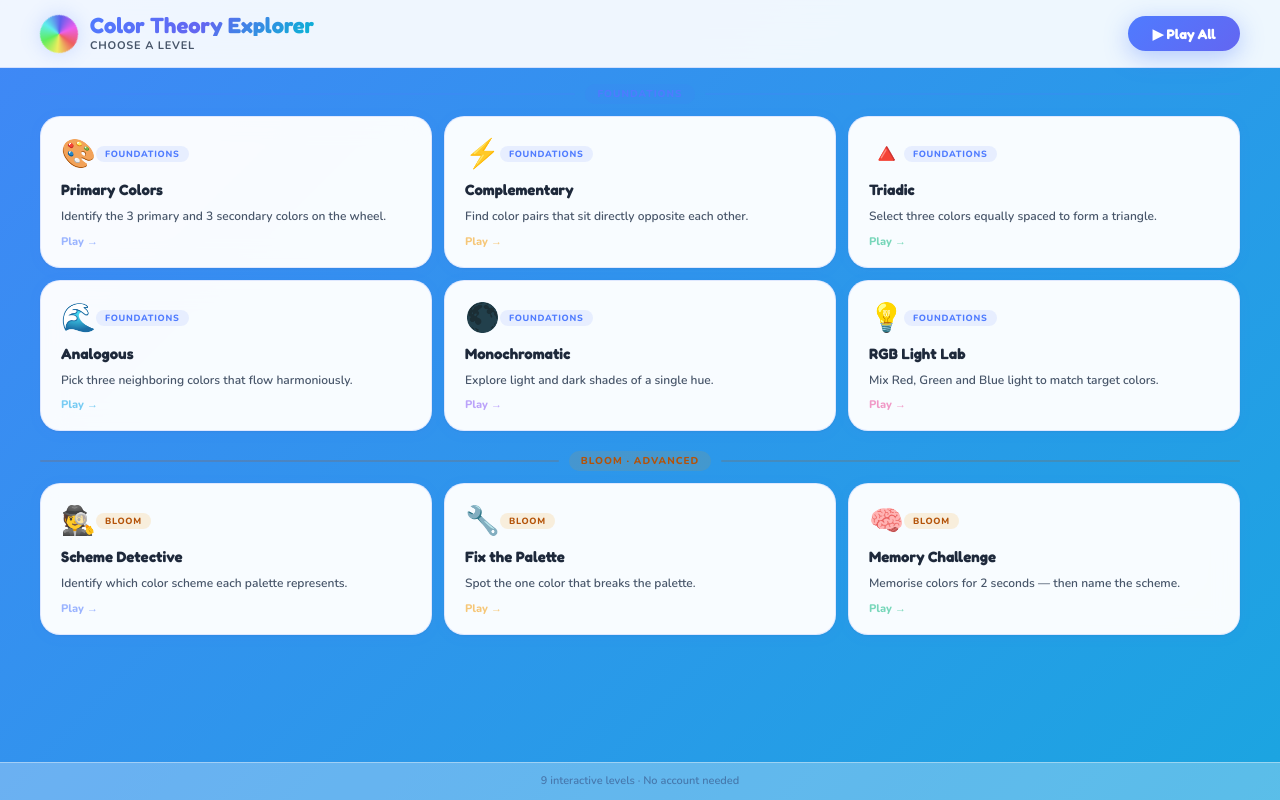
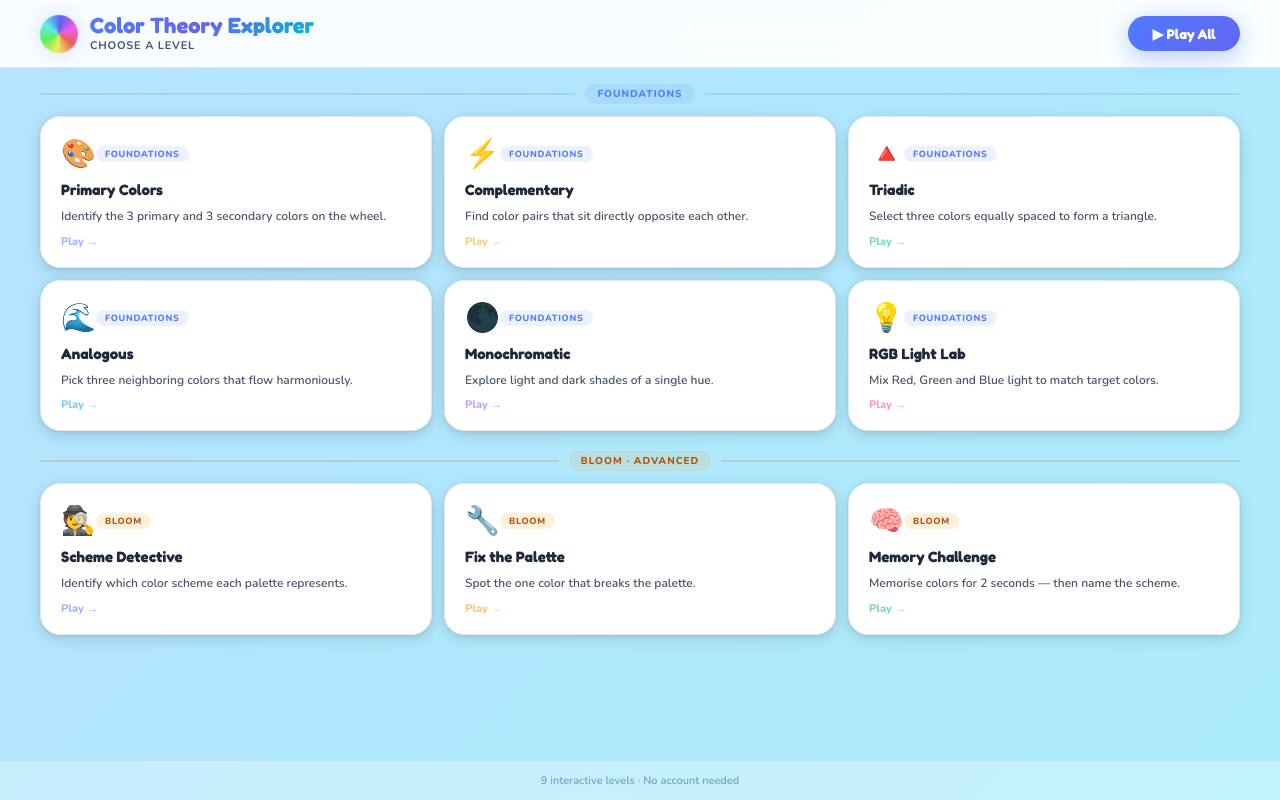
Before and after one commit to sunnykotar/color-quest, a React (Vite) app: page / in a window 1280 px wide. Both pictures are taken after a click on the button "Start Learning ✦". Built offline with nearby package versions, Linux system fonts and the light colour scheme.

Commit message:
updated files

```diff
--- a/src/components/StartScreen.jsx
+++ b/src/components/StartScreen.jsx
@@ -65,16 +65,16 @@ function ModeCard({ card, onStart }) {
         padding: "18px 20px",
         borderRadius: 20,
         background: hov
-          ? `linear-gradient(135deg,${card.accent}18,${card.accent}0c)`
-          : "rgba(255,255,255,0.97)",
-        backdropFilter: "blur(12px)",
-        WebkitBackdropFilter: "blur(12px)",
-        border: `1.5px solid ${hov ? card.accent + "55" : "rgba(79,123,255,0.15)"}`,
+          ? `linear-gradient(135deg, ${card.accent}12, #fff 60%)`
+          : "#ffffff",
+        backdropFilter: "none",
+        WebkitBackdropFilter: "none",
+        border: `1.5px solid ${hov ? card.accent + "66" : "#e2e8f0"}`,
         boxShadow: hov
-          ? `0 10px 36px ${card.accent}22, 0 2px 8px rgba(79,123,255,0.12)`
-          : "0 2px 12px rgba(79,123,255,0.10), 0 1px 3px rgba(0,0,0,0.06)",
+          ? `0 12px 40px ${card.accent}30, 0 4px 12px rgba(0,0,0,0.12)`
+          : "0 4px 16px rgba(0,0,0,0.14), 0 1px 4px rgba(0,0,0,0.08)",
         cursor: "pointer", textAlign: "left",
-        transform: hov ? "translateY(-3px) scale(1.01)" : "none",
+        transform: hov ? "translateY(-4px) scale(1.01)" : "none",
         transition: "all 0.18s ease",
         fontFamily: "var(--font-body)",
         minHeight: 130,
--- a/src/components/levels/Level8.jsx
+++ b/src/components/levels/Level8.jsx
@@ -162,10 +162,10 @@ export default function Level8({ onComplete, addPoints, hardMode = false }) {
 
   const round = ROUNDS[roundIdx];
 
-  /* ── waiting → flash: show colors for 2 s before countdown begins ── */
+  /* ── waiting → flash: show colors for 3 s before countdown begins ── */
   useEffect(() => {
     if (phase !== "waiting") return;
-    const id = setTimeout(() => setPhase("flash"), 2000);
+    const id = setTimeout(() => setPhase("flash"), 3000);
     return () => clearTimeout(id);
   }, [phase, roundIdx]);
 
@@ -277,7 +277,7 @@ export default function Level8({ onComplete, addPoints, hardMode = false }) {
           <>
             <div style={{ fontWeight:800, fontSize:13, color:"#4F7BFF", marginBottom:4 }}>Step 1 of 2 — Memorise!</div>
             <div style={{ fontSize:13, color:"var(--text-muted)", lineHeight:1.6 }}>
-              Study these colors! The countdown starts soon…
+              Study these colors! The countdown starts in 3 seconds…
             </div>
           </>
         )}
@@ -432,7 +432,7 @@ export default function Level8({ onComplete, addPoints, hardMode = false }) {
       icon="🧠"
       title="Color Memory Challenge"
       hardMode={hardMode}
-      description="Colors flash for 2 seconds. Then they disappear — and you must name the color scheme from memory!"
+      description="Colors are shown for 3 seconds so you can study them. Then they disappear — name the color scheme from memory!"
       bullets={[
         "Step 1: Watch the colors for 2 seconds",
         "Step 2: Choose the correct color scheme",
--- a/src/styles/global.css
+++ b/src/styles/global.css
@@ -28,7 +28,7 @@ html, body { width: 100%; min-height: 100vh; }
 body {
   margin: 0;
   min-height: 100vh;
-  background: linear-gradient(135deg, #EEF6FF, #4F7BFF, #06B6D4);
+  background: linear-gradient(135deg, #dbeafe 0%, #bfdbfe 40%, #a5f3fc 100%);
   background-size: 400% 400%;
   animation: backgroundFlow 18s ease infinite;
   color: var(--text);
```
